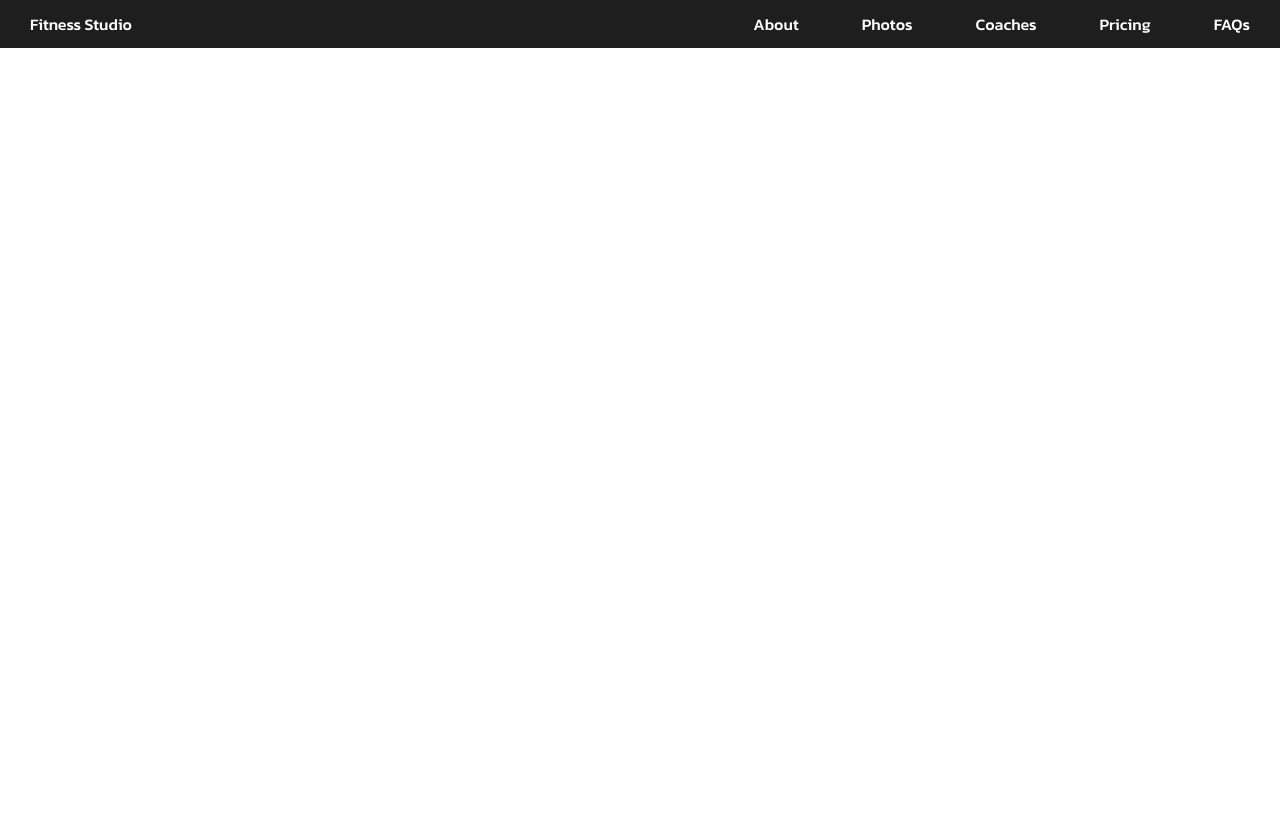
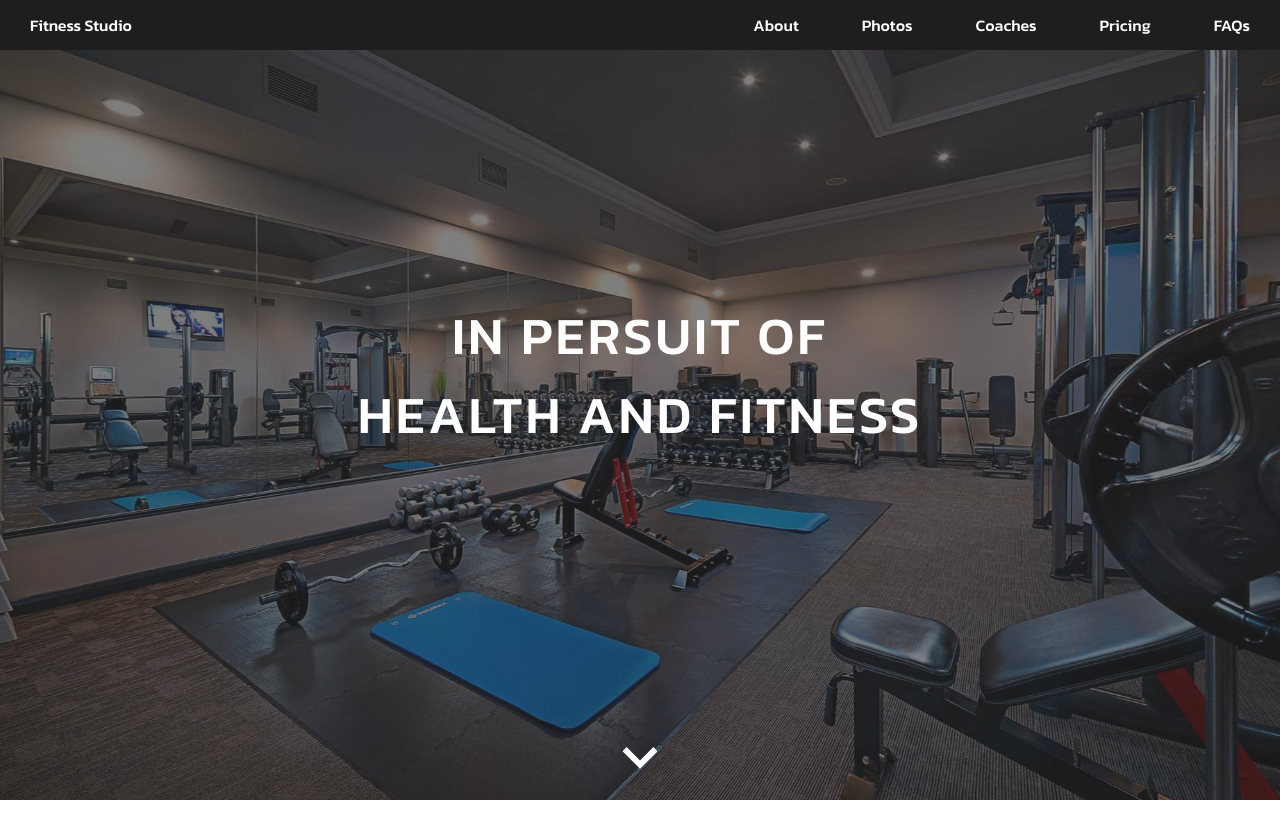
Before and after one commit to Rafael-Lopez-Bobadilla/Fitness-studio, a React (Create React App) app: page / in a window 1280 px wide. Shown: the top 838 px of the page. Built offline with nearby package versions, Linux system fonts and the light colour scheme.

Commit message:
hero finished buttons still need functionality

```diff
--- a/src/App.js
+++ b/src/App.js
@@ -1,10 +1,12 @@
 import Hero from './components/Hero'
-import Header from './components/Header';
+import Header from './components/Header'
+import About from './components/About'
 function App() {
   return (
     <>
       <Header />
       <Hero />
+      <About />
     </>
   );
 }
--- /dev/null
+++ b/src/components/About.css
@@ -0,0 +1,3 @@
+.about{
+  height: 200vh;
+}
--- /dev/null
+++ b/src/components/About.js
@@ -0,0 +1,9 @@
+import './About.css'
+
+export default function About() {
+  return (
+    <div className='about'>
+
+    </div>
+  )
+}
--- a/src/components/Hero.css
+++ b/src/components/Hero.css
@@ -1,3 +1,80 @@
 .hero{
-  height: 200vh;
+  position: relative;
+  margin-top: 50px;
+  height: calc((var(--vh, 1vh) * 100) - 50px);
+  min-height: 400px;
+  display: flex;
+  flex-direction: column;
+  justify-content: center;
+  align-items: center;
+  font-family: mainFont;
 }
+
+.hero__overlay{
+  position: absolute;
+  width: 100%;
+  height: 100%;
+  background-color: var(--darkBackground);
+  opacity: 0.6;
+}
+
+.hero__msg{
+  position: absolute;
+  margin-top: -150px;
+  letter-spacing: 1px;
+  line-height: 45px;
+  color: white;
+  font-size: calc(30px + (60 - 30) * ((100vw - 300px) / (1600 - 300)));
+  text-align: center;
+}
+
+.hero__btn{
+  color: black;
+  font-size: 20px;
+  padding: 5px 45px;
+  margin-top: 90px;
+  opacity: 0.9;
+  background-color: lightgray;
+  position: absolute;
+  border-radius: 10px;
+}
+
+.hero__btn:hover{
+  opacity: 0.7;
+  cursor: pointer;
+}
+
+.hero__arrow{
+  display: none;
+  position: absolute;
+  bottom: 2px;
+  color: white;
+  animation-duration: 2s;
+  animation-iteration-count: infinite;
+  animation-name: bounce;
+}
+
+@media(min-width: 768px){
+  .hero__msg{
+    margin-top: -100px;
+    letter-spacing: 3px;
+    line-height: normal;
+  }
+
+  .hero__arrow{
+    display: block;
+  }
+
+  .hero__btn{
+    display: none;
+  }
+}
+
+@keyframes bounce {
+  0%   { transform: translateY(0); }
+  50%  { transform: translateY(-45px); }
+  60%  { transform: translateY(0px); }
+  70%  { transform: translateY(-22px)}
+  80% { transform: translateY(0); }
+  100% { transform: translateY(0); }
+}
--- a/src/components/Hero.js
+++ b/src/components/Hero.js
@@ -1,9 +1,21 @@
 import './Hero.css'
+import HeroImgs from './HeroImgs'
+import { ExpandMore } from '@material-ui/icons'
 
 export default function Hero() {
+
   return (
     <div className='hero'>
-
+      <HeroImgs />
+      <div className='hero__overlay'></div>
+      <div className='hero__msg'>
+        <div className='hero__msgLine'>IN PERSUIT OF</div>
+        <div className='hero__msgLine'>HEALTH AND FITNESS</div>
+      </div>
+      <div className='hero__btn'>About</div>
+      <div className='hero__arrow'>
+        <ExpandMore style={{ fontSize: '70px' }} />
+      </div>
     </div>
   )
 }
--- /dev/null
+++ b/src/components/HeroImgs.css
@@ -0,0 +1,49 @@
+.heroImgs{
+  position: absolute;
+  width: 100%;
+  height: 100%;
+  animation-duration: 15s;
+  animation-iteration-count: infinite;
+}
+
+.heroImgs.img1{
+  animation-name: img1Opacity;
+}
+
+.heroImgs.img2{
+  animation-name: img2Opacity;
+}
+
+.heroImgs.img3{
+  animation-name: img3Opacity;
+}
+
+@keyframes img1Opacity {
+  0%   { opacity: 1; }
+  25%  { opacity: 1; }
+  35%  { opacity: 0; }
+  60%  { opacity: 0; }
+  70%  { opacity: 0; }
+  90%  { opacity: 0; }
+  100%  { opacity: 1; }
+}
+
+@keyframes img2Opacity {
+  0%   { opacity: 0; }
+  25%  { opacity: 0; }
+  35%  { opacity: 1; }
+  60%  { opacity: 1; }
+  70%  { opacity: 0; }
+  90%  { opacity: 0; }
+  100%  { opacity: 0; }
+}
+
+@keyframes img3Opacity {
+  0%   { opacity: 0; }
+  25%  { opacity: 0; }
+  35%  { opacity: 0; }
+  60%  { opacity: 0; }
+  70%  { opacity: 1; }
+  90%  { opacity: 1; }
+  100%  { opacity: 0; }
+}
--- /dev/null
+++ b/src/components/HeroImgs.js
@@ -0,0 +1,21 @@
+import './HeroImgs.css'
+import img1 from '../images/img1.jpg'
+import img2 from '../images/img2.jpg'
+import img3 from '../images/img3.jpg'
+
+const images = [img1, img2, img3]
+
+export default function HeroImgs() {
+  return (
+    <>
+      {images.map((img, index) => {
+        return <div
+          key={`${index}`}
+          className={`heroImgs img${index + 1}`}
+          style={{
+            background: `url(${img}) center/cover no-repeat`
+          }}></div>
+      })}
+    </>
+  )
+}
--- a/src/components/MenuItems.css
+++ b/src/components/MenuItems.css
@@ -5,7 +5,7 @@
 
 @media(max-width: 768px){
   .menuItems{
-    margin-bottom: 20px;
+    margin-bottom: 35px;
     border-bottom: 1px solid lightgray;
   }
 }
--- a/src/components/Navbar.css
+++ b/src/components/Navbar.css
@@ -5,8 +5,11 @@
   width: 100%;
   font-family: mainFont;
   font-size: 16px;
+  height: 50px;
   color: white;
   z-index: 2;
+  display: flex;
+  align-items: center;
 }
 
 .nav__wrapper{
@@ -16,7 +19,7 @@
   justify-content: space-between;
   align-items: center;
   margin: 0 auto;
-  padding: 12px 30px;
+  padding: 0 30px;
 }
 
 .nav__hamIcon{
--- a/src/components/SideMenu.css
+++ b/src/components/SideMenu.css
@@ -1,5 +1,6 @@
 .sideMenu__overlay{
   position: fixed;
+  top: 0;
   z-index: 3;
   opacity: 0;
   right: -100%;
@@ -14,6 +15,7 @@
 }
 .sideMenu{
   position: fixed;
+  top: 0;
   z-index: 4;
   width: 80%;
   right: -80%;
```
